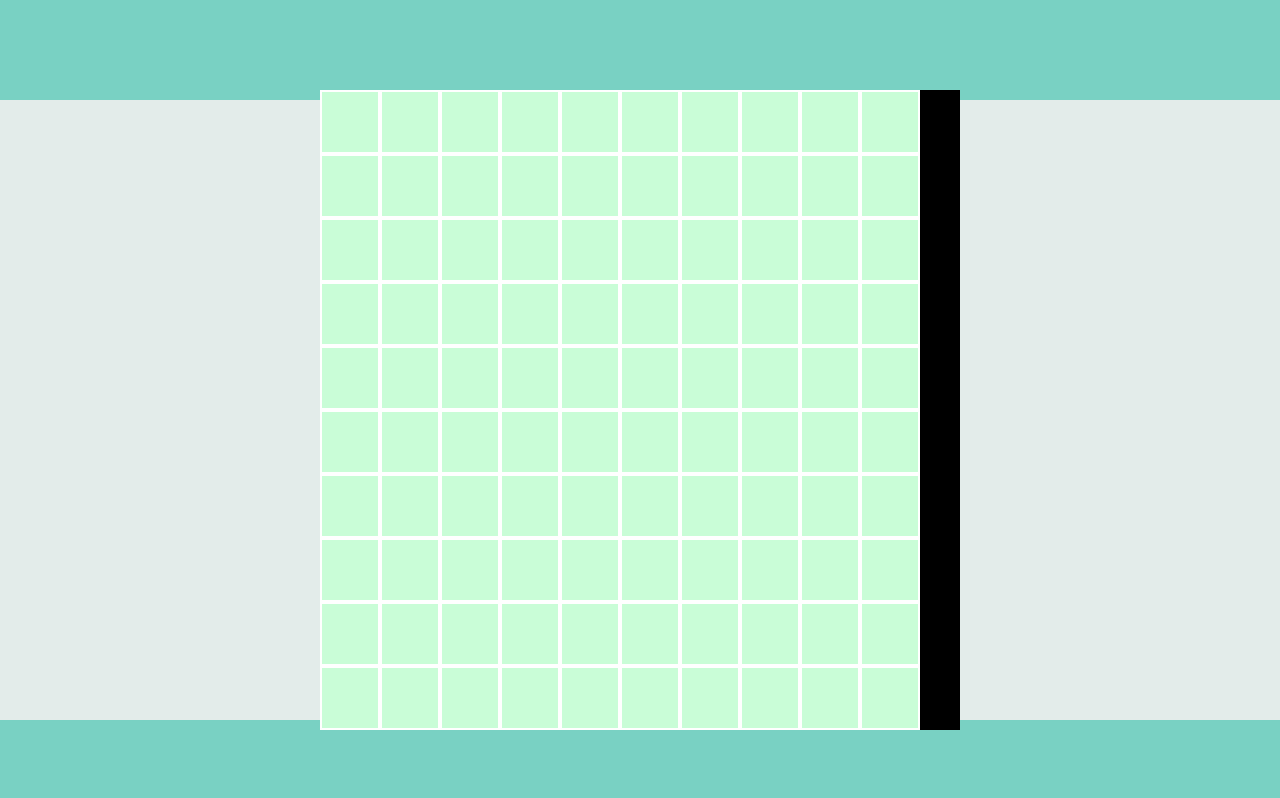
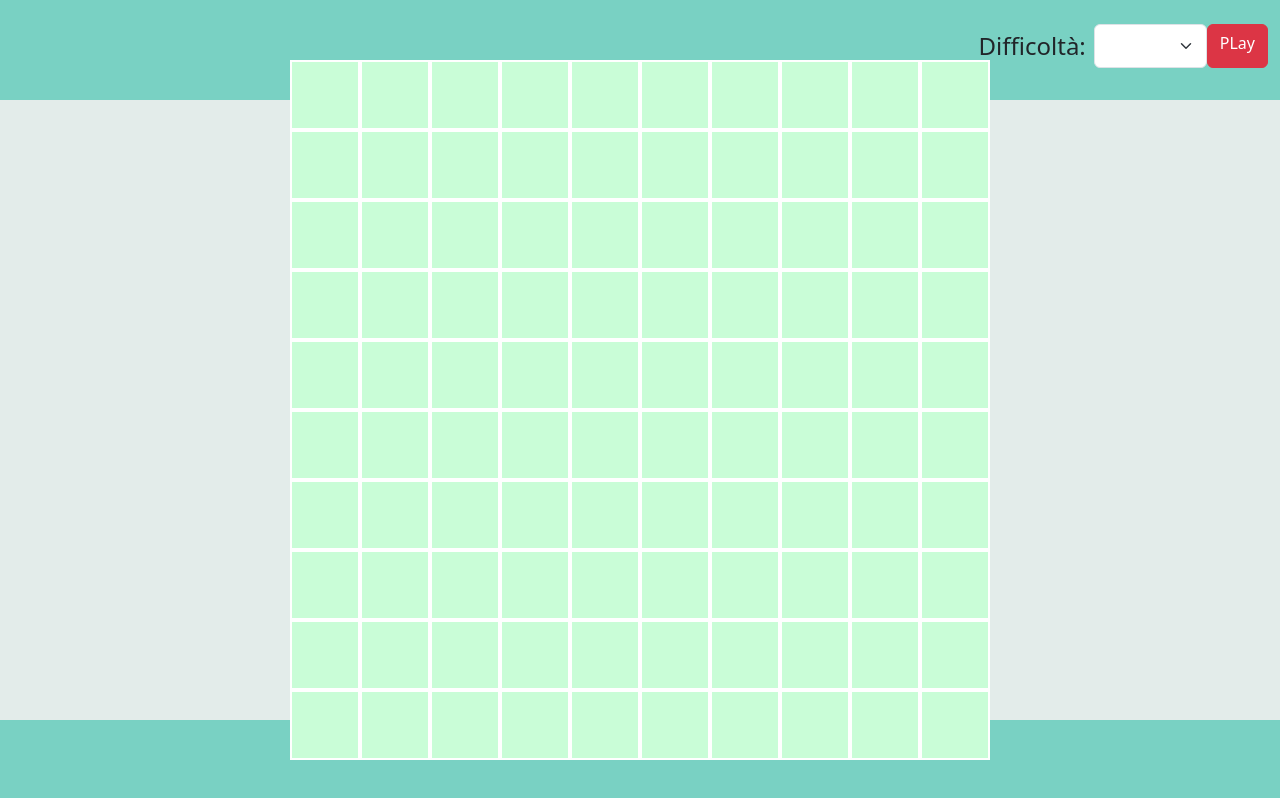
Before and after one commit to Benedettopana/js-campominato-grid, a plain HTML site: page index.html in a window 1280 px wide. Drawn offline with nearby package versions, Linux system fonts and the light colour scheme.

Commit message:
[add]bonus

```diff
--- a/assets/css/style.css
+++ b/assets/css/style.css
@@ -21,12 +21,12 @@ footer{
 
 .grid-container{
   background-color: black;
-  width: 640px;
+  width: 700px;
   aspect-ratio: 1;
 }
 
 .square{
-  width: 60px;
+  width: 10%;
   aspect-ratio: 1;
   background-color: #c9fdd7;
   border: 2px solid white;
@@ -37,6 +37,13 @@ footer{
   flex-grow: 0;
   cursor: pointer;
 
+}
+
+.dif-medium{
+  width: calc(100% / 9) !important;
+}
+.dif-hard{
+  width: calc(100% / 7) !important;
 }
 
 .clicked{
--- a/index.html
+++ b/index.html
@@ -13,7 +13,26 @@
 <body class="">
   <!-- TODO: AGGIUNGERE TESTO E SELECT  -->
   <header class="header-color">
+    <div class="container-fluid  d-flex justify-content-between ">
+      <div class=""></div>
+      <div class="d-flex my-4">
+        <p class="mx-2 my-1 fs-4 ">
+          Difficoltà:
+        </p>
+        <label class="play d-flex    ">
 
+          <select class="difficulty form-select  " >
+            <option selected></option>
+            <option value="0">Easy</option>
+            <option value="1">Medium</option>
+            <option value="2">Hard</option>
+          </select>
+          <div class="btn btn-play btn-danger ">PLay</div>
+        </label>
+
+      </div>
+
+    </div>
   </header>
 
 
--- a/js/script.js
+++ b/js/script.js
@@ -1,18 +1,49 @@
+const gridContainer = document.querySelector('.grid-container');
+// Selezione difficoltà
+const selezione = document.querySelector('.difficulty');
+const difficulty = selezione.value;
+// btn start
+const btnPlay = document.querySelector('.btn-play');
 
-const gridContainer = document.querySelector('.grid-container');
 // RESET
 reset();
 
-for(let i= 0; i<100; i++){
-  // console.log(i);
-  const square = getSquare(i);
-  // console.log('ciao');
-  gridContainer.append(square);
 
-  console.log(square);
+btnPlay.addEventListener('click', startPlay(difficulty));
 
-}
+function startPlay(difficulty){
 
+  reset();
+  let nSquare;
+
+  if(difficulty == 0){
+    nSquare = 100;
+
+  }else if(difficulty == 1){
+    nSquare = 81;
+
+  }else{
+    nSquare = 49;
+
+  }
+
+
+
+  for(let i= 0; i<nSquare; i++){
+    // console.log(i);
+    const square = getSquare(i);
+    if(difficulty == 1){
+      square.classList.add('dif-medium');
+    }else if(difficulty == 2){
+      square.classList.add('dif-hard');
+    }
+
+    gridContainer.append(square);
+
+    console.log(square);
+
+  }
+  }
 
 
 
@@ -29,6 +60,8 @@ for(let i= 0; i<100; i++){
 //                         FUNZIONI
 /////////////////////////////////////////////////////////////////////////////////////
 
+
+
 function reset(){
   console.log(this);
   gridContainer.innerHTML = '';
@@ -44,7 +77,6 @@ function getSquare(numero){
   sq._sqID = numero;
   const porcodio = this._sqID;
 
-  console.log(this);
   sq.addEventListener('click', function(){
     const numero = this._sqID;
 
```
